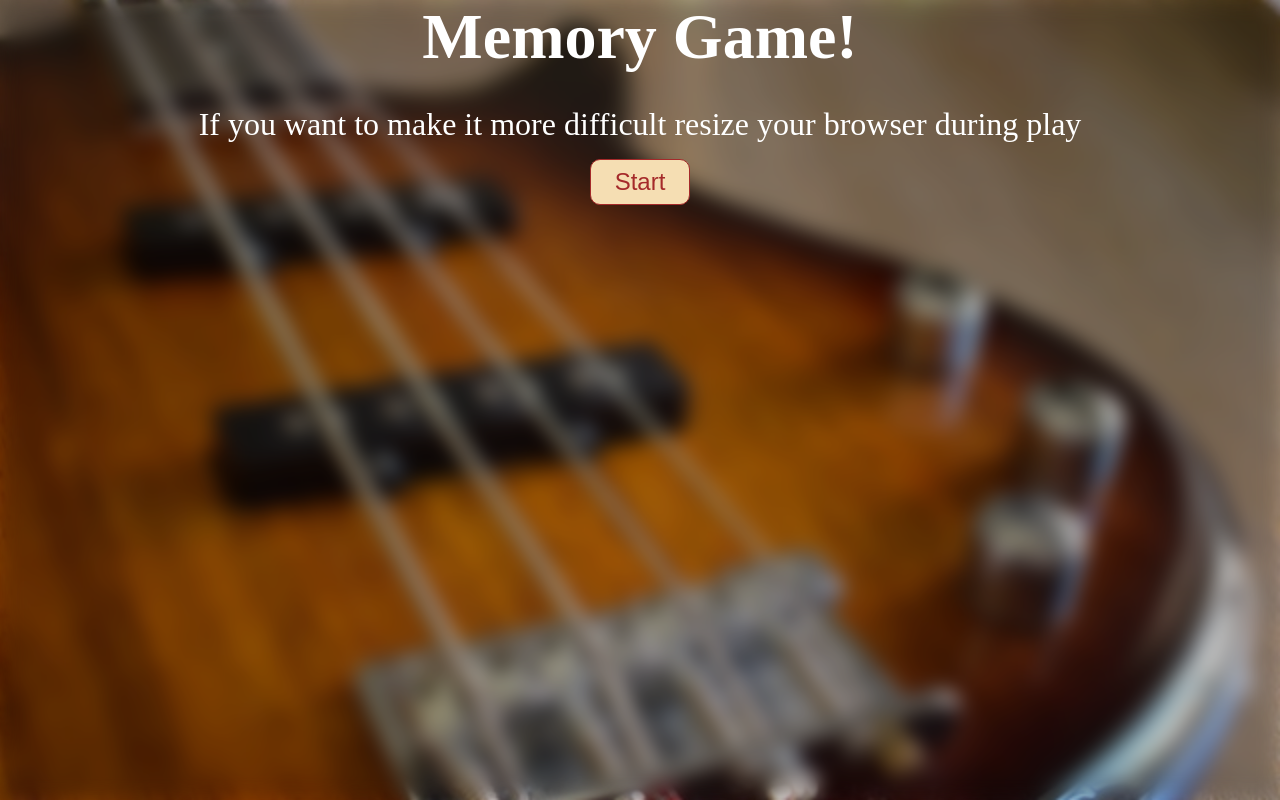
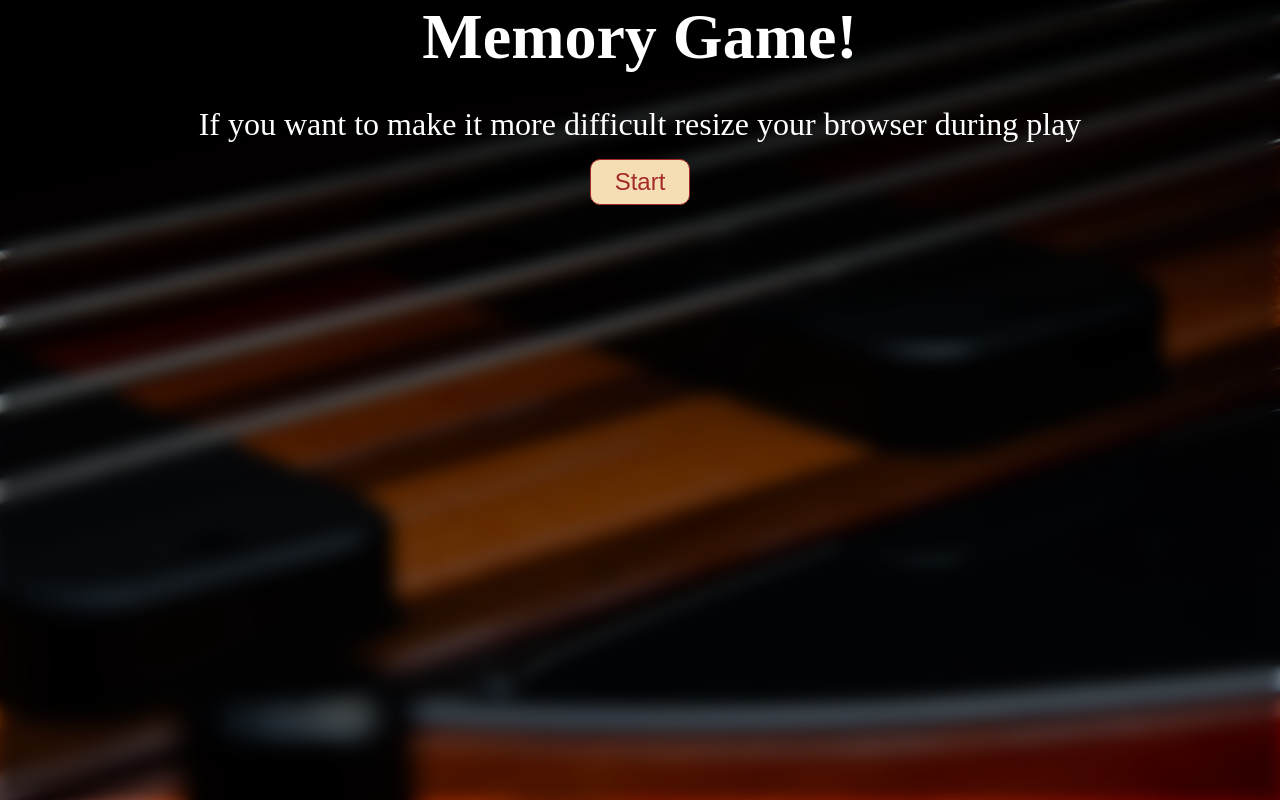
Before and after one commit to marshall-buck/memory-game, a plain HTML site: page index.html in a window 1280 px wide. Drawn offline with Linux system fonts and the light colour scheme.

Commit message:
changed bg pix

```diff
--- a/memory-game.css
+++ b/memory-game.css
@@ -15,13 +15,13 @@ h1 {
   justify-content: center;
   align-items: center;
   height: 100vh;
-  background-image: url(pexels-pixabay-210779.jpg);
+  background-image: url(image-10.jpg);
   background-repeat: no-repeat;
   background-size: cover;
 }
 .blur {
   -webkit-backdrop-filter: blur(10px);
-  backdrop-filter: blur(10px) brightness(75%);
+  backdrop-filter: blur(8px) brightness(50%);
   width: 100%;
   height: 100%;
   display: flex;
--- a/memory-game.js
+++ b/memory-game.js
@@ -169,9 +169,7 @@ function handleCardClick(evt) {
 }
 
 
-// function returnAllCards() {
-//   return document.querySelectorAll('.card');
-// }
+
 
 function isCardOff(card) {
   if (card.classList.contains('off')) return true;
```
Also changed, not shown: image-10.jpg (added), pexels-pixabay-210779.jpg (deleted).
